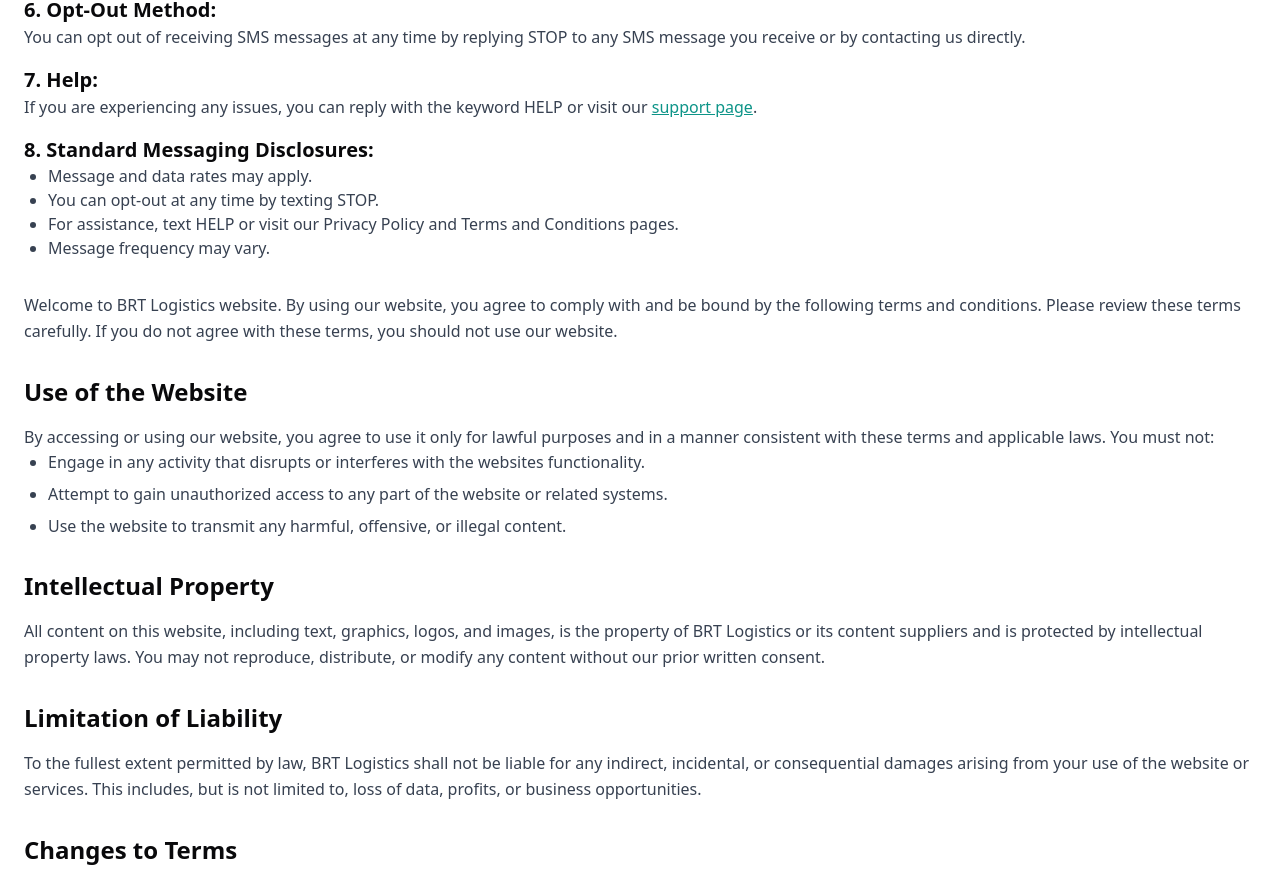
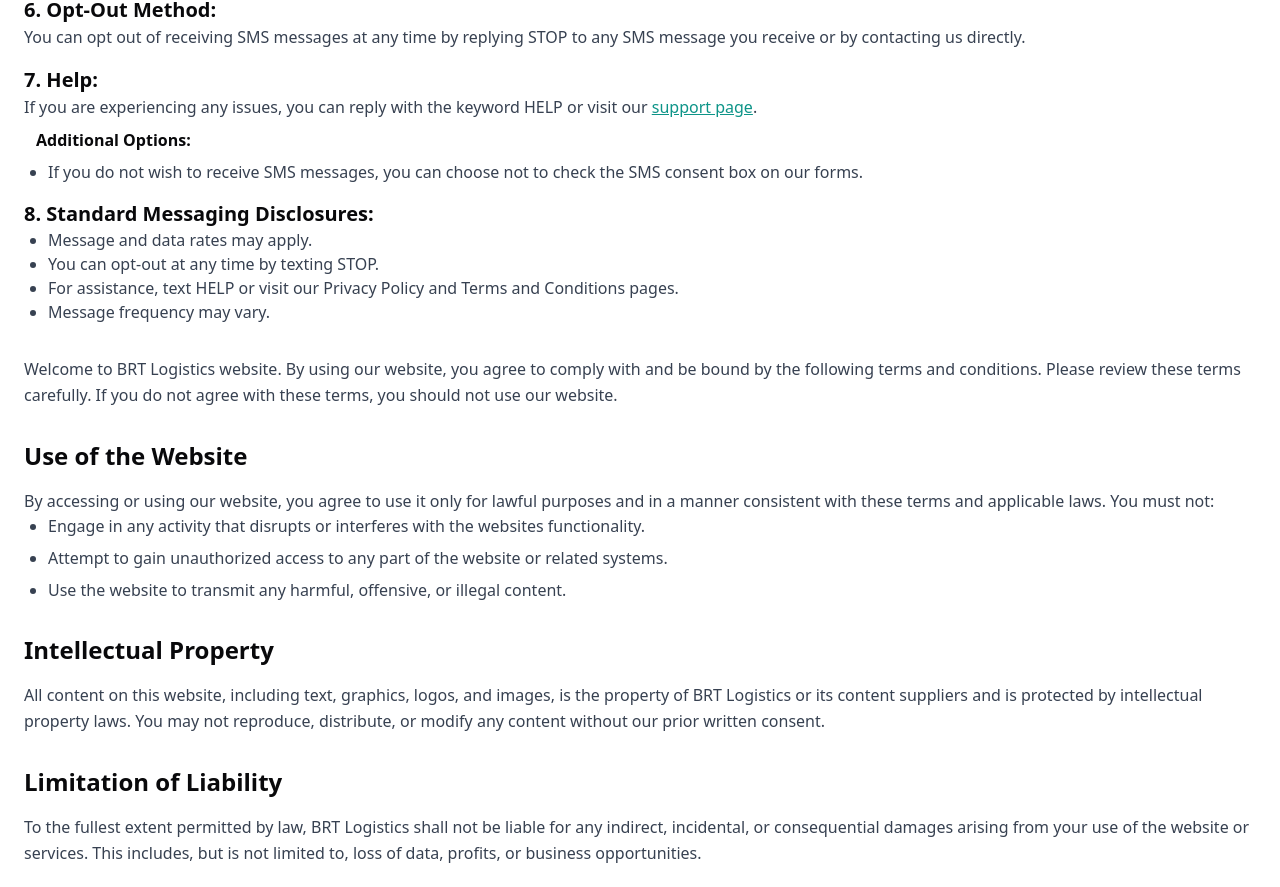
Before and after one commit to Baxa1997/brt-logistics, a Next.js app: page /terms-conditions in a window 1280 px wide. Shown: the part 879-1766 px from the top of the page. Built offline with nearby package versions, Linux system fonts and the light colour scheme.

Commit message:
sm is added

```diff
--- a/app/contact/page.tsx
+++ b/app/contact/page.tsx
@@ -235,7 +235,6 @@ const Contact: React.FC = () => {
                   type="checkbox"
                   id="privacyPolicy"
                   className="mr-2 w-4 h-4 focus:ring focus:ring-green-500"
-                  required
                 />
                 <label
                   htmlFor="privacyPolicy"
--- a/app/terms-conditions/page.tsx
+++ b/app/terms-conditions/page.tsx
@@ -78,6 +78,13 @@ const TermsAndConditions: React.FC = () => {
             </Link>
             .
           </p>
+          <p className="mx-3 my-2 font-bold">Additional Options:</p>
+          <ul className="list-disc pl-6 text-gray-700">
+            <li>
+              If you do not wish to receive SMS messages, you can choose not to
+              check the SMS consent box on our forms.
+            </li>
+          </ul>
           <h3 className="text-xl font-semibold mt-4">
             8. Standard Messaging Disclosures:
           </h3>
```
